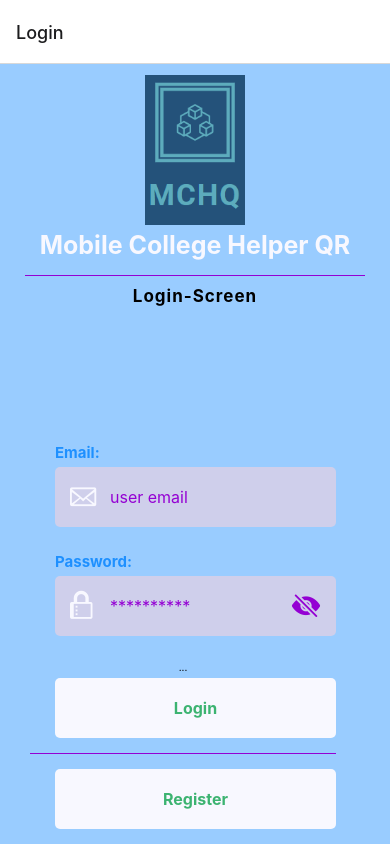
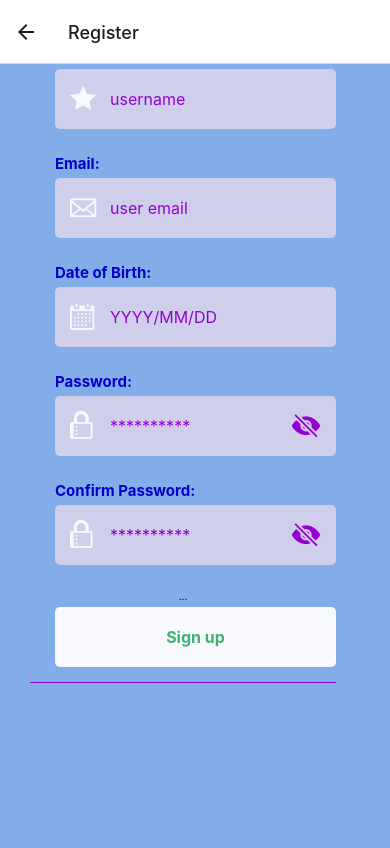
Before and after one commit to SalmanStarneo/MCHQ, a React Native app in the folder mchq/: screen /Register in a window 390 px wide. Built offline with nearby package versions, Linux system fonts and the light colour scheme.

Commit message:
wk10 updating Register

```diff
--- a/mchq/App.js
+++ b/mchq/App.js
@@ -4,6 +4,7 @@ import { createNativeStackNavigator } from '@react-navigation/native-stack';
 import { StatusBar } from 'expo-status-bar';
 import Main from './src/Components/MainScreen/Main'
 import Login from './src/Components/LoginScreen/Login'
+import Register from './src/Components/RegisterScreen/Register';
 
 // export default function App() {
 //   return (
@@ -32,6 +33,7 @@ function App() {
       <Stack.Navigator initialRouteName='LoginScreen'>
         <Stack.Screen name="Login" component={Login} />
         <Stack.Screen name="Main" component={Main} />
+        <Stack.Screen name="Register" component={Register} />
       </Stack.Navigator>
     </NavigationContainer>
   );
--- a/mchq/src/Components/LoginScreen/Login.js
+++ b/mchq/src/Components/LoginScreen/Login.js
@@ -6,8 +6,8 @@ import{StyledContainer, InnerContainer, PageLogo,
    PageTitle, StyledFormArea, LeftSideIcon,
     StyledInputLabel, StyledTextInput, RightSideIcon,
      Colors, InputContainer, StyledButton,
-      ButtonText, AlertBox, SplitLine,
-     ExtraView, ExtraText, SubTitle} from '../style.js'
+      ButtonText, AlertBox, SplitLine, SubTitle} from '../style.js'
+import { StatusBar } from 'expo-status-bar';
 
 const {brand, darkViolet} = Colors;
 
@@ -54,13 +54,13 @@ const Login= ({navigation}) =>{
             <AlertBox>...</AlertBox>
             <StyledButton onPress={handleSubmit}>
               <ButtonText>
-                Login
+                Sign in
               </ButtonText>
             </StyledButton>
             <SplitLine/>
-            <StyledButton onPress={handleSubmit}>
+            <StyledButton onPress={() => navigation.navigate("Register")}>
               <ButtonText>
-                Register
+                Register if you need an account
               </ButtonText>
             </StyledButton>
             </StyledFormArea>)}
--- a/mchq/src/Components/RegisterScreen/Register.js
+++ b/mchq/src/Components/RegisterScreen/Register.js
@@ -8,6 +8,7 @@ import{StyledContainer, InnerContainer, PageLogo,
      Colors, InputContainer, StyledButton,
       ButtonText, AlertBox, SplitLine,
      ExtraView, ExtraText, SubTitle} from '../style.js'
+import { StatusBar } from 'expo-status-bar';
 
 const {brand, darkViolet} = Colors;
 
@@ -15,17 +16,26 @@ const Register= ({navigation}) =>{
     const [hidePassword, setHidePassword] = useState(true);
     return (
       <StyledContainer>
-        <InnerContainer>
-          <PageLogo resizeMode="cover" source={require('../../assets/mchq.png')}/>
-          <PageTitle>Mobile College Helper QR</PageTitle>
-          <SubTitle>Register</SubTitle>
-        </InnerContainer>
+            {/* <InnerContainer>
+            <PageLogo resizeMode="cover" source={require('../../assets/mchq.png')}/>
+            <PageTitle>Mobile College Helper QR</PageTitle>
+            <SubTitle>Register</SubTitle>
+            </InnerContainer> */}
         <Formik
-          initialValues={{email:'', password:''}}
+          initialValues={{username:'', email:'', dateOfBirth:'',password:'', confirmPassword:''}}
           onSubmit={(values) => {console.log(values);}}
         >
           {({handleChange, handleBlur, handleSubmit, values}) => (
           <StyledFormArea>
+            <MyTextInput
+              label="Username:"
+              icon="star"
+              placeholder="username"
+              placeholderTextColor={darkViolet}
+              onChangeText={handleChange('username')}
+              onBlur={handleBlur('username')}
+              value={values.username}
+            />
             <MyTextInput
               label="Email:"
               icon="mail"
@@ -35,6 +45,15 @@ const Register= ({navigation}) =>{
               onBlur={handleBlur('email')}
               value={values.email}
               keyboardType="email-address"
+            />
+            <MyTextInput
+              label="Date of Birth:"
+              icon="calendar"
+              placeholder="YYYY/MM/DD"
+              placeholderTextColor={darkViolet}
+              onChangeText={handleChange('dateOfBirth')}
+              onBlur={handleBlur('dateOfBirth')}
+              value={values.dateOfBirth}
             />
             <MyTextInput
               label="Password:"
@@ -49,13 +68,32 @@ const Register= ({navigation}) =>{
               hidePassword={hidePassword}
               setHidePassword={setHidePassword}
             />
+                        <MyTextInput
+              label="Confirm Password:"
+              icon="lock"
+              placeholder="**********"
+              placeholderTextColor={darkViolet}
+              onChangeText={handleChange('confirmPassword')}
+              onBlur={handleBlur('confirmPassword')}
+              value={values.confirmPassword}
+              secureTextEntry={hidePassword}
+              isPassword={true}
+              hidePassword={hidePassword}
+              setHidePassword={setHidePassword}
+            />
             <AlertBox>...</AlertBox>
-            <SplitLine/>
-            <StyledButton onPress={handleSubmit}>
+
+            <StyledButton onPress={() => navigation.navigate("Login")}>
               <ButtonText>
-                Register
+                Sign up
               </ButtonText>
             </StyledButton>
+            <SplitLine/>
+            {/* <StyledButton onPress={() => navigation.goBack()}>
+              <ButtonText>
+                Log in if you have an account
+              </ButtonText>
+            </StyledButton> */}
             </StyledFormArea>)}
         </Formik>
       </StyledContainer>
--- a/mchq/src/Components/style.js
+++ b/mchq/src/Components/style.js
@@ -2,12 +2,12 @@ import styled from 'styled-components/native';
 import {View, Text, Image, TextInput, TouchableOpacity} from 'react-native';
 import Constants from 'expo-constants';
 
-const StatusBarHeight = Constants.StatusBarHeight;
+const StatusBarHeight = Constants.statusBarHeight;
 
 export const Colors = {
-    primary:'#99ccff',
+    primary:'#82ade8',
     secondary:'#cfcfeb',
-    tertiary:'#1E90FF',
+    tertiary:'#0000CC',
     darkViolet:'#9400D3',
     brand:'#F8F8FF',
     green:'#3CB371',
@@ -19,7 +19,8 @@ const {primary, secondary, tertiary, darkViolet, brand, green, red}= Colors;
 export const StyledContainer = styled.View`
     flex: 1;
     padding: 25px;
-    padding-top: 10px;
+    padding-top: ${StatusBarHeight}px;
+    margin-vertical:-1%;
     background-color: ${primary};
 `
 
```
Lines whose indentation alone changed are shown as unchanged.
